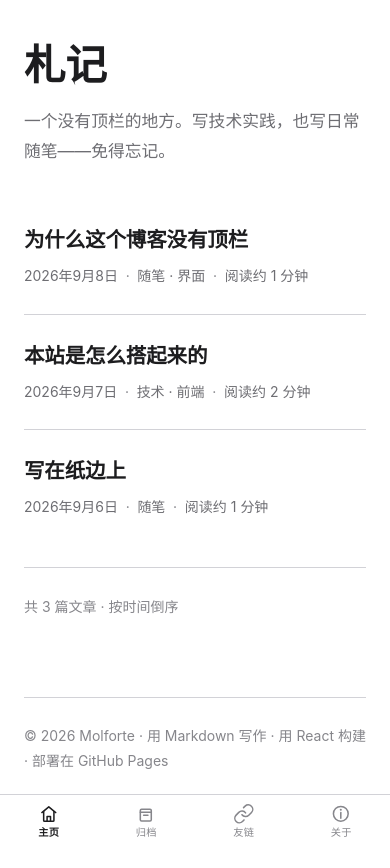
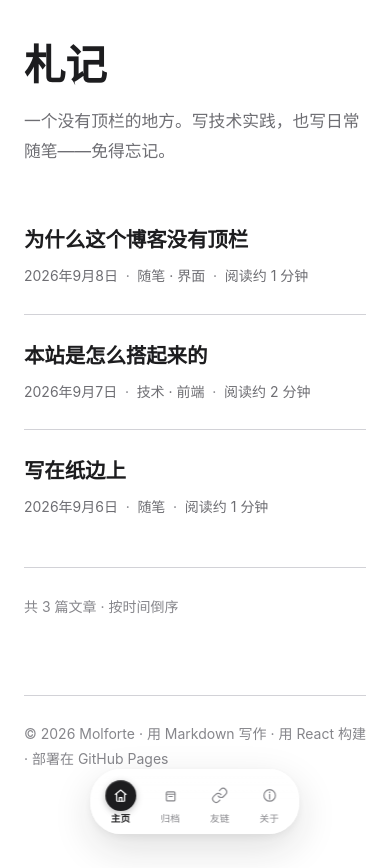
Before and after one commit to Molforte/Molforte.pages, a React (Vite) app: page / in a window 390 px wide. Before the commit the page ends 844 px from the top, so only its background shows below. Built offline with nearby package versions, Linux system fonts and the light colour scheme.

Commit message:
feat: 底栏改为悬浮岛——液态玻璃质感（磨砂+高光+投影），选中图标落入深色小泡加深

```diff
--- a/src/components/TabBar.jsx
+++ b/src/components/TabBar.jsx
@@ -50,6 +50,7 @@ export default function TabBar() {
               `apptabbar__tab${isActive ? ' is-active' : ''}`
             }
           >
+            <span className="apptabbar__icon-wrap">
               <svg
                 className="apptabbar__icon"
                 viewBox="0 0 24 24"
@@ -62,6 +63,7 @@ export default function TabBar() {
               >
                 {tab.icon}
               </svg>
+            </span>
             <span className="apptabbar__label">{tab.label}</span>
           </NavLink>
         ))}
--- a/src/styles/global.css
+++ b/src/styles/global.css
@@ -85,8 +85,8 @@ a {
   margin-inline: auto;
   display: flex;
   flex-direction: column;
-  /* 给固定的应用式底栏让位 */
-  padding-bottom: calc(4.4rem + env(safe-area-inset-bottom, 0px));
+  /* 给悬浮岛底栏让位（岛悬浮于底部之上） */
+  padding-bottom: calc(6rem + env(safe-area-inset-bottom, 0px));
 }
 
 .site-main {
@@ -120,67 +120,119 @@ a {
 }
 
 /* ============================================================
-   应用式底栏（主页 / 归档 / 友链 / 关于）
+   悬浮岛底栏（主页 / 归档 / 友链 / 关于）——液态玻璃质感
    ============================================================ */
 .apptabbar {
   position: fixed;
-  left: 0;
-  right: 0;
-  bottom: 0;
+  left: 50%;
+  bottom: max(14px, env(safe-area-inset-bottom, 0px));
+  transform: translateX(-50%);
   z-index: 50;
-  background: rgba(255, 255, 255, 0.92);
-  -webkit-backdrop-filter: blur(16px) saturate(1.5);
-  backdrop-filter: blur(16px) saturate(1.5);
-  border-top: 1px solid var(--hairline);
-  padding-bottom: env(safe-area-inset-bottom, 0px);
+  display: flex;
+  padding: 0.42rem;
+  border-radius: 2.1rem;
+  background: rgba(255, 255, 255, 0.52);
+  -webkit-backdrop-filter: blur(22px) saturate(1.8);
+  backdrop-filter: blur(22px) saturate(1.8);
+  border: 1px solid rgba(255, 255, 255, 0.65);
+  box-shadow:
+    0 14px 40px rgba(29, 29, 31, 0.14),
+    0 3px 10px rgba(29, 29, 31, 0.06),
+    inset 0 1px 0 rgba(255, 255, 255, 0.7);
+}
+
+/* 顶部高光：液态玻璃的受光面 */
+.apptabbar::before {
+  content: '';
+  position: absolute;
+  inset: 1px;
+  border-radius: inherit;
+  background: linear-gradient(
+    180deg,
+    rgba(255, 255, 255, 0.72),
+    rgba(255, 255, 255, 0) 46%
+  );
+  pointer-events: none;
+}
+
+@supports not ((backdrop-filter: blur(1px)) or (-webkit-backdrop-filter: blur(1px))) {
+  .apptabbar {
+    background: rgba(255, 255, 255, 0.94);
+  }
 }
 
 .apptabbar__tabs {
+  position: relative;
   display: flex;
-  width: min(100%, var(--measure-list));
-  margin-inline: auto;
+  gap: 0.15rem;
 }
 
 .apptabbar__tab {
-  flex: 1;
   min-width: 0;
   display: flex;
   flex-direction: column;
   align-items: center;
   justify-content: center;
-  gap: 0.2rem;
-  padding: 0.45rem 0 0.4rem;
+  gap: 0.18rem;
+  padding: 0.34rem 0.62rem 0.3rem;
   color: var(--text-3);
   text-decoration: none;
   -webkit-tap-highlight-color: transparent;
-  transition: color 0.15s ease;
+  transition: color 0.18s ease;
 }
 
 .apptabbar__tab:hover {
   color: var(--text-2);
 }
 
-.apptabbar__tab.is-active {
-  color: var(--text);
+.apptabbar__icon-wrap {
+  display: grid;
+  place-items: center;
+  width: 2.15rem;
+  height: 2.15rem;
+  border-radius: 50%;
+  background: transparent;
+  transition: background 0.2s ease, box-shadow 0.2s ease;
 }
 
 .apptabbar__icon {
-  width: 1.3rem;
-  height: 1.3rem;
+  width: 1.15rem;
+  height: 1.15rem;
+  color: currentColor;
+  transition: color 0.2s ease;
 }
 
 .apptabbar__label {
-  font-size: 0.68rem;
+  font-size: 0.64rem;
   line-height: 1;
   letter-spacing: 0.02em;
+  transition: color 0.2s ease;
+}
+
+/* 选中加深：图标落入深色小泡，标签转为墨色加粗 */
+.apptabbar__tab.is-active {
+  color: var(--text);
 }
 
 .apptabbar__tab.is-active .apptabbar__label {
   font-weight: 600;
 }
 
-.apptabbar .apptabbar__tab:focus-visible {
-  outline-offset: -2px;
+.apptabbar__tab.is-active .apptabbar__icon-wrap {
+  background: var(--text);
+  box-shadow:
+    inset 0 1px 1px rgba(255, 255, 255, 0.25),
+    0 2px 6px rgba(29, 29, 31, 0.28);
+}
+
+.apptabbar__tab.is-active .apptabbar__icon {
+  color: #fff;
+}
+
+.apptabbar__tab:focus-visible {
+  outline: 2px solid var(--link);
+  outline-offset: 1px;
+  border-radius: 1.2rem;
 }
 
 /* ============================================================
@@ -730,28 +782,35 @@ a {
 /* ============================================================
    手机微调
    ============================================================ */
-/* 小屏（<900px）：内容放宽到接近全宽，底栏标签铺满 */
+/* 小屏（<900px）：内容放宽到接近全宽，底栏岛微调 */
 @media (max-width: 899px) {
   .site-frame {
     width: min(100% - 2 * var(--gutter), 46rem);
   }
 
-  .apptabbar__tabs {
-    width: 100%;
+  .apptabbar {
+    bottom: max(10px, env(safe-area-inset-bottom, 0px));
+    padding: 0.36rem;
+    border-radius: 1.9rem;
   }
 
   .apptabbar__tab {
-    gap: 0.18rem;
-    padding: 0.5rem 0 0.42rem;
+    padding: 0.28rem 0.5rem 0.26rem;
+    gap: 0.14rem;
+  }
+
+  .apptabbar__icon-wrap {
+    width: 1.95rem;
+    height: 1.95rem;
   }
 
   .apptabbar__icon {
-    width: 1.35rem;
-    height: 1.35rem;
+    width: 1.05rem;
+    height: 1.05rem;
   }
 
   .apptabbar__label {
-    font-size: 0.64rem;
+    font-size: 0.6rem;
   }
 }
 
```
Also changed, not shown: scripts/qa-audit.mjs (+19 -17 lines), 1 other file (tests, documents, lock files or other folders). Lines whose indentation alone changed are shown as unchanged.
